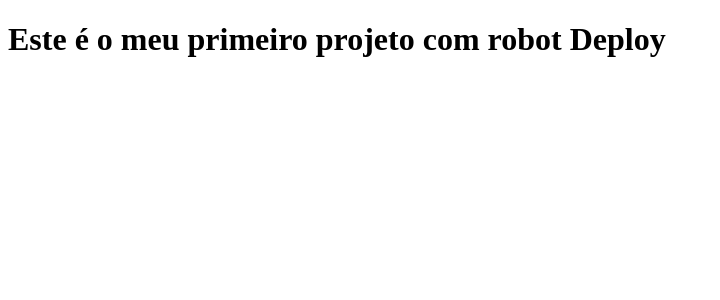
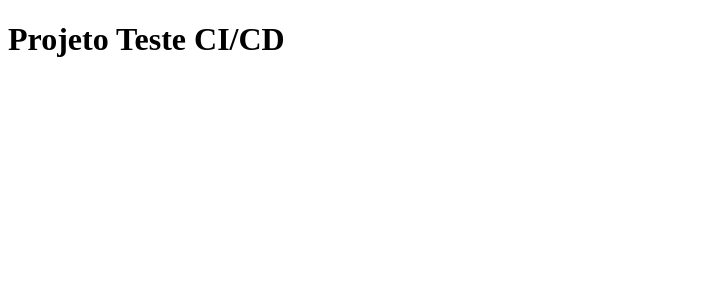
Before and after one commit to diogomamedio/clone-tabnews, a Next.js app: page / in a window 1280 px wide. Shown: the top 300 px of the page, without its empty margins (0-720 px from the left). Built offline with nearby package versions, Linux system fonts and the light colour scheme.

Commit message:
Alteração pagina inicial

```diff
--- a/pages/index.js
+++ b/pages/index.js
@@ -1,5 +1,5 @@
 function Home() {
-  return <h1>Este é o meu primeiro projeto com robot Deploy</h1>;
+  return <h1>Projeto Teste CI/CD</h1>;
 }
 
 export default Home;
```
